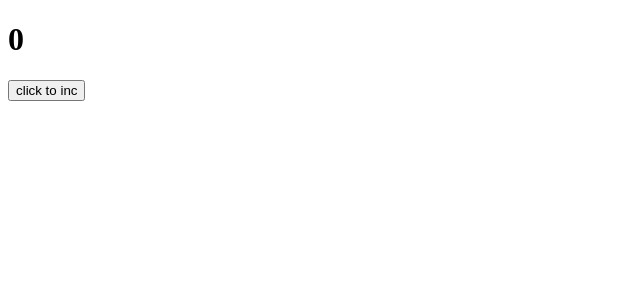
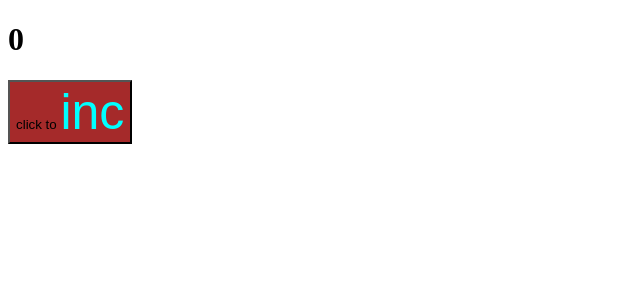
Before and after one commit to Kaklesha/webpackLearn, a React app: page / in a window 1280 px wide. Shown: the top 300 px of the page, without its empty margins (0-640 px from the left). Built offline with nearby package versions, Linux system fonts and the light colour scheme.

Commit message:
feat: add scss loader + mini-css-plugin + udp scripts variables

```diff
--- /dev/null
+++ b/src/components/App.scss
@@ -0,0 +1,7 @@
+button{
+    background-color: brown;
+    span{
+        color: aqua;
+        font-size: 50px;
+    }
+}
--- a/src/components/App.tsx
+++ b/src/components/App.tsx
@@ -1,5 +1,5 @@
 import { useState } from "react";
-
+import './App.scss';
 export const App = () =>{
 
     const [count, setCount] = useState<number>(0);
@@ -7,7 +7,7 @@
     return(
         <>
         <h1>{count}</h1>
-        <button onClick={increment}>click to inc</button>
+        <button onClick={increment}>click to <span>inc</span></button>
         </>
     );
 }
--- a/webpack.config.ts
+++ b/webpack.config.ts
@@ -1,6 +1,7 @@
 import path from 'path';
 import webpack from 'webpack';
 import HtmlWebpackPlugin from 'html-webpack-plugin';
+import MiniCssExtractPlugin from 'mini-css-extract-plugin';
 import type { Configuration as DevServerConfiguration } from 'webpack-dev-server';
 
 
@@ -13,6 +14,7 @@
 export default (env:EnvVariables)=>{
 
     const isDev = env.mode ==='development';
+    const isProd = env.mode ==='production';
 
     const config:webpack.Configuration={
         mode: env.mode?? "development",
@@ -21,6 +23,10 @@
 
     module:{
         rules:[
+               {
+                test: /\.s[ac]ss$/i,
+                use: [ isDev ? "style-loader":MiniCssExtractPlugin.loader, "css-loader","sass-loader"],
+            },
             {
                 test: /\.tsx?$/,
                 use: 'ts-loader',
@@ -46,7 +52,11 @@
     },
     plugins: [
         new HtmlWebpackPlugin({template: path.resolve(__dirname, 'public', 'index.html')}),
-        isDev && new webpack.ProgressPlugin()
+        isDev && new webpack.ProgressPlugin(),
+        isProd && new MiniCssExtractPlugin({
+            filename: 'css/[name].[contenthash:8].css',
+            chunkFilename: 'css/[name].[contenthash:8].css'
+        })
     ].filter(Boolean),
 }
 return config;
```
Also changed, not shown: package.json (+7 -2 lines), 1 other file (tests, documents, lock files or other folders).
